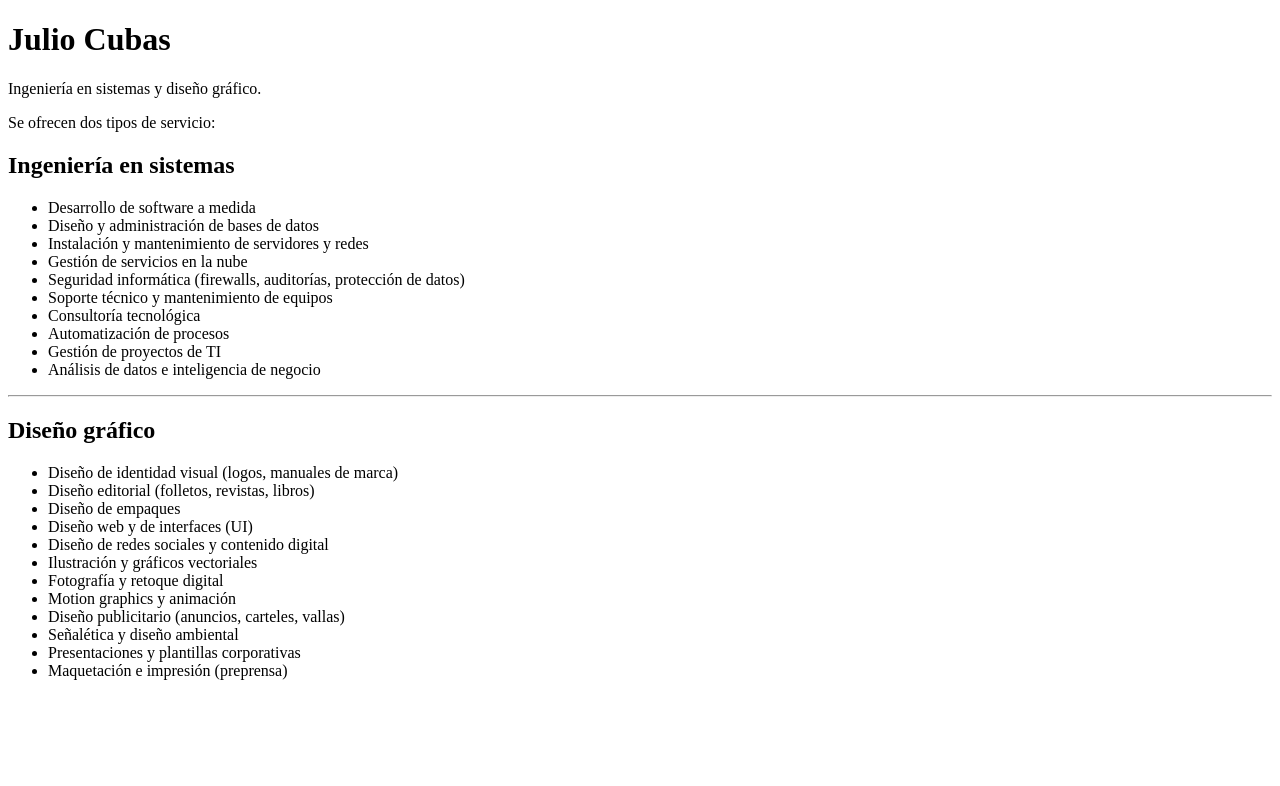
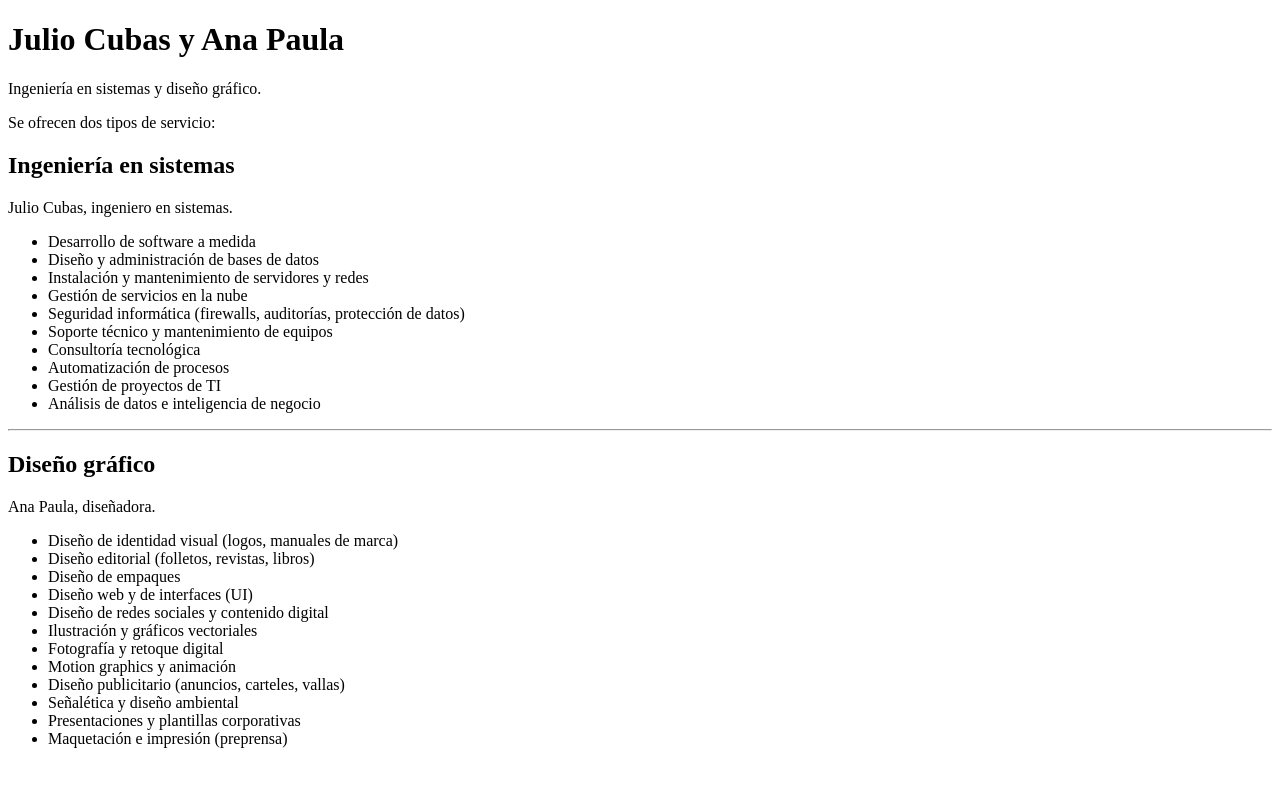
Before and after one commit to cubasmx/land, a plain HTML site: page index.html in a window 1280 px wide. Drawn offline with Linux system fonts and the light colour scheme.

Commit message:
Dos prestadores: Julio Cubas (ingeniería) y Ana Paula (diseño)

```diff
--- a/index.html
+++ b/index.html
@@ -3,13 +3,13 @@
 <head>
 <meta charset="utf-8">
 <meta name="viewport" content="width=device-width, initial-scale=1">
-<title>Julio Cubas — Ingeniería en sistemas y diseño gráfico</title>
+<title>Julio Cubas y Ana Paula — Ingeniería en sistemas y diseño gráfico</title>
 <meta name="description" content="Servicios de ingeniería en sistemas y diseño gráfico: desarrollo de software, bases de datos, servidores, nube, seguridad, soporte, identidad visual, editorial, empaques, UI y más.">
 </head>
 <body>
 
 <header>
-  <h1>Julio Cubas</h1>
+  <h1>Julio Cubas y Ana Paula</h1>
   <p>Ingeniería en sistemas y diseño gráfico.</p>
   <p>Se ofrecen dos tipos de servicio:</p>
 </header>
@@ -18,6 +18,7 @@
 
   <section aria-labelledby="ingenieria">
     <h2 id="ingenieria">Ingeniería en sistemas</h2>
+    <p>Julio Cubas, ingeniero en sistemas.</p>
     <ul>
       <li>Desarrollo de software a medida</li>
       <li>Diseño y administración de bases de datos</li>
@@ -36,6 +37,7 @@
 
   <section aria-labelledby="diseno">
     <h2 id="diseno">Diseño gráfico</h2>
+    <p>Ana Paula, diseñadora.</p>
     <ul>
       <li>Diseño de identidad visual (logos, manuales de marca)</li>
       <li>Diseño editorial (folletos, revistas, libros)</li>
```
